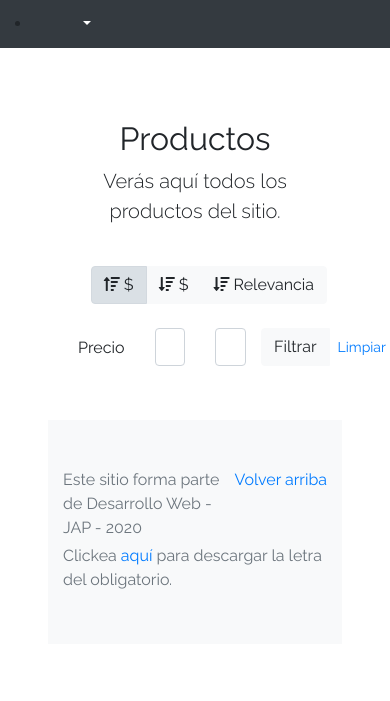
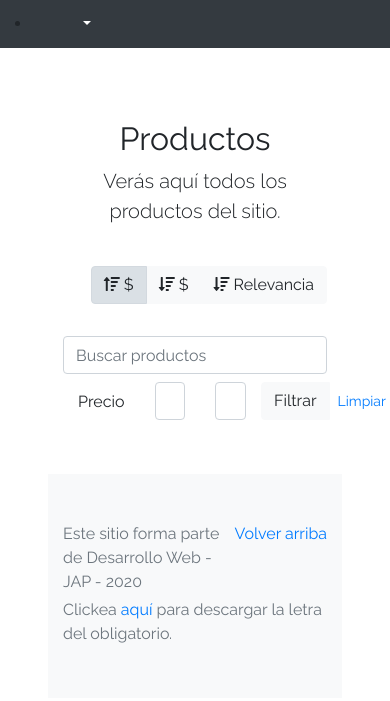
Before and after one commit to bruno-cantoni/Proyecto-JaP, a plain HTML site: page products.html in a window 390 px wide. Drawn offline with Linux system fonts and the light colour scheme; no server answers.

Commit message:
Entrega del proyecto N° 2

```diff
--- a/products.html
+++ b/products.html
@@ -15,6 +15,7 @@
   </head>
   <body>
     <nav class="site-header sticky-top py-1 bg-dark">
+
       <div class="container d-flex flex-column flex-md-row justify-content-between">
         <a class="py-2 d-none d-md-inline-block" href="index.html">Inicio</a>
         <a class="py-2 d-none d-md-inline-block" href="categories.html">Categorías</a>
@@ -53,10 +54,16 @@
                 </div>
             </div>
         </div>
+
         <div class="row justify-content-end">
-          <div class="col-md-6"></div>
-             <div class="col-md-6 col-sm-12 mb-1 container">
-                <div class="row container p-0 m-0">
+          <div class="col-md-6">
+             <!--barra de busqueda   -->
+            <form class="form-inline my-2 my-lg-0">
+              <input class="form-control mr-sm-2" type="search" placeholder="Buscar productos" id="Buscar" aria-label="Search">
+             </form>
+          </div>
+            <div class="col-md-6 col-sm-12 mb-1 container">
+               <div class="row container p-0 m-0">
                   <div class="col">
                     <p class="font-weight-normal text-right my-2">Precio</p>
                   </div>
```
Also changed, not shown: categories.html (+6 -1 lines), index.html (+2 -1 lines), login.html (+5 -2 lines), product-info.html (+2 -0 lines).
